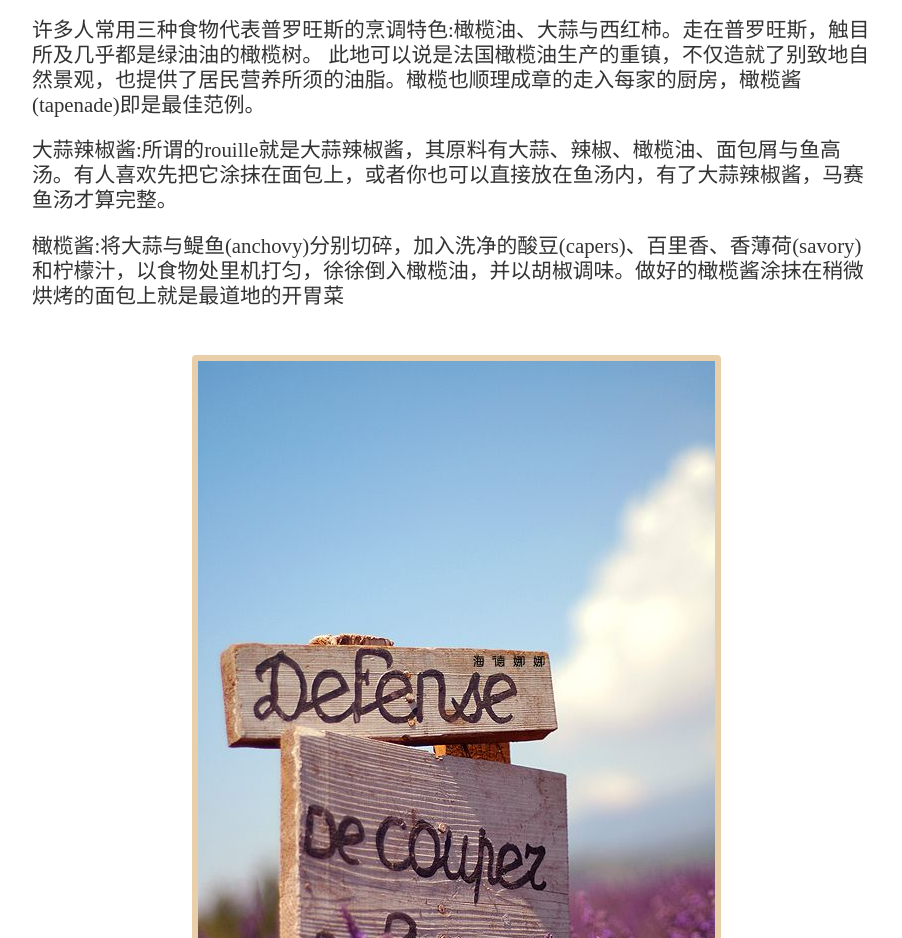
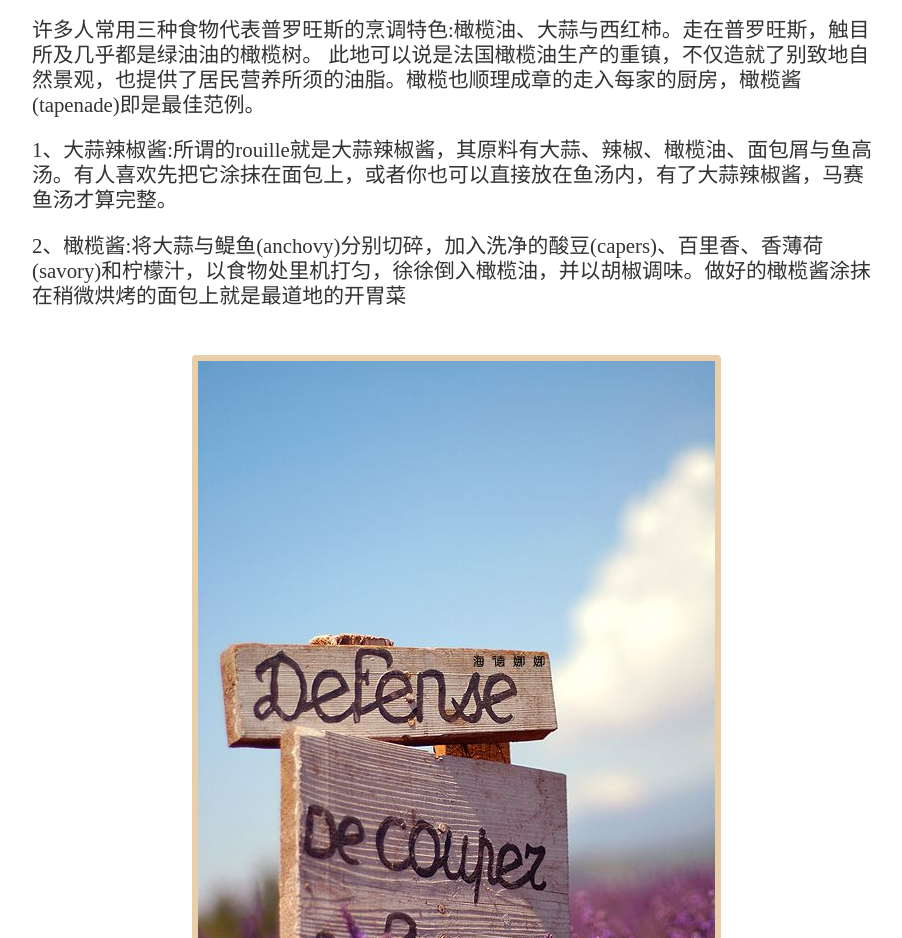
Before and after one commit to WinnieGJX2/GJX.github.io, a plain HTML site: page index.html in a window 1280 px wide. Shown: the part 2240-3178 px from the top of the page, without its empty margins (204-1106 px from the left). Drawn offline with Linux system fonts and the light colour scheme; files that its build step writes are made by us from their sources.

Commit message:
Update index.html

```diff
--- a/index.html
+++ b/index.html
@@ -35,7 +35,7 @@
 		</div></center>
 
 			        <br><b><h3 class="SubHeader">地理环境</b></h3>
-			<ol class="MethodWrapper">
+			        <ol class="MethodWrapper">
 				<p>普罗旺斯(Provence)位于法国南部。最初的普罗旺斯北起阿尔卑斯山，南到比利牛斯山脉，包括法国的整个南部区域。</p>
 				<p>埃克斯市Aix-en-Provence是画家保尔·塞尚的故乡，自中世纪起就是一座大学城，也是著名的"泉城"。</p>
 				<p>这里是罗马普罗旺斯的古都。以古罗马遗迹、中世纪、哥特式和文艺复兴风格建筑而著称。埃克斯市还以独特的烹饪、玫瑰红葡萄酒、以及特别的语言--普罗旺斯方言闻名。
@@ -46,8 +46,8 @@
 				<br><b><h3 class="SubHeader">地方美食</b></h3>
 				<p>许多人常用三种食物代表普罗旺斯的烹调特色:橄榄油、大蒜与西红柿。走在普罗旺斯，触目所及几乎都是绿油油的橄榄树。
 			            此地可以说是法国橄榄油生产的重镇，不仅造就了别致地自然景观，也提供了居民营养所须的油脂。橄榄也顺理成章的走入每家的厨房，橄榄酱(tapenade)即是最佳范例。</p>
-				<p>    大蒜辣椒酱:所谓的rouille就是大蒜辣椒酱，其原料有大蒜、辣椒、橄榄油、面包屑与鱼高汤。有人喜欢先把它涂抹在面包上，或者你也可以直接放在鱼汤内，有了大蒜辣椒酱，马赛鱼汤才算完整。</p>
-				<p>    橄榄酱:将大蒜与鳀鱼(anchovy)分别切碎，加入洗净的酸豆(capers)、百里香、香薄荷(savory)和柠檬汁，以食物处里机打匀，徐徐倒入橄榄油，并以胡椒调味。做好的橄榄酱涂抹在稍微烘烤的面包上就是最道地的开胃菜</p>
+				<p>1、大蒜辣椒酱:所谓的rouille就是大蒜辣椒酱，其原料有大蒜、辣椒、橄榄油、面包屑与鱼高汤。有人喜欢先把它涂抹在面包上，或者你也可以直接放在鱼汤内，有了大蒜辣椒酱，马赛鱼汤才算完整。</p>
+				<p>2、橄榄酱:将大蒜与鳀鱼(anchovy)分别切碎，加入洗净的酸豆(capers)、百里香、香薄荷(savory)和柠檬汁，以食物处里机打匀，徐徐倒入橄榄油，并以胡椒调味。做好的橄榄酱涂抹在稍微烘烤的面包上就是最道地的开胃菜</p>
 
 				<center><br><img class="MoneyShotImg" src="img/3.jpg" alt=" " /></center>
 
```
